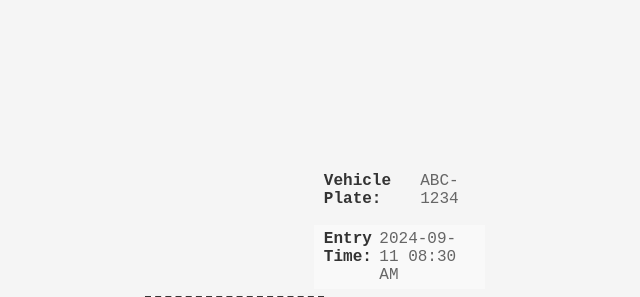
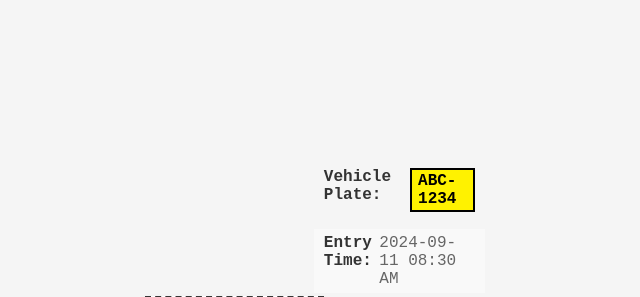
Before and after one commit to yashc2003/ParkSpotter, a Django app: page /recipt/ in a window 1280 px wide. Shown: the top 297 px of the page, without its empty margins (640-1280 px from the left). Run offline with Django 5.2, Linux system fonts and the light colour scheme.

Commit message:
Css provide to plate no

```diff
--- a/parkspotter/static/css/recipt.css
+++ b/parkspotter/static/css/recipt.css
@@ -62,3 +62,12 @@
         .value {
             color: #666;
         }
+.plate-number {
+            font-size: 16px;
+            font-weight: bold;
+            color: #000;
+            background-color: #fff200;
+            padding: 2px 6px;
+            border: 2px solid #000;
+            display: inline-block;
+        }
```
